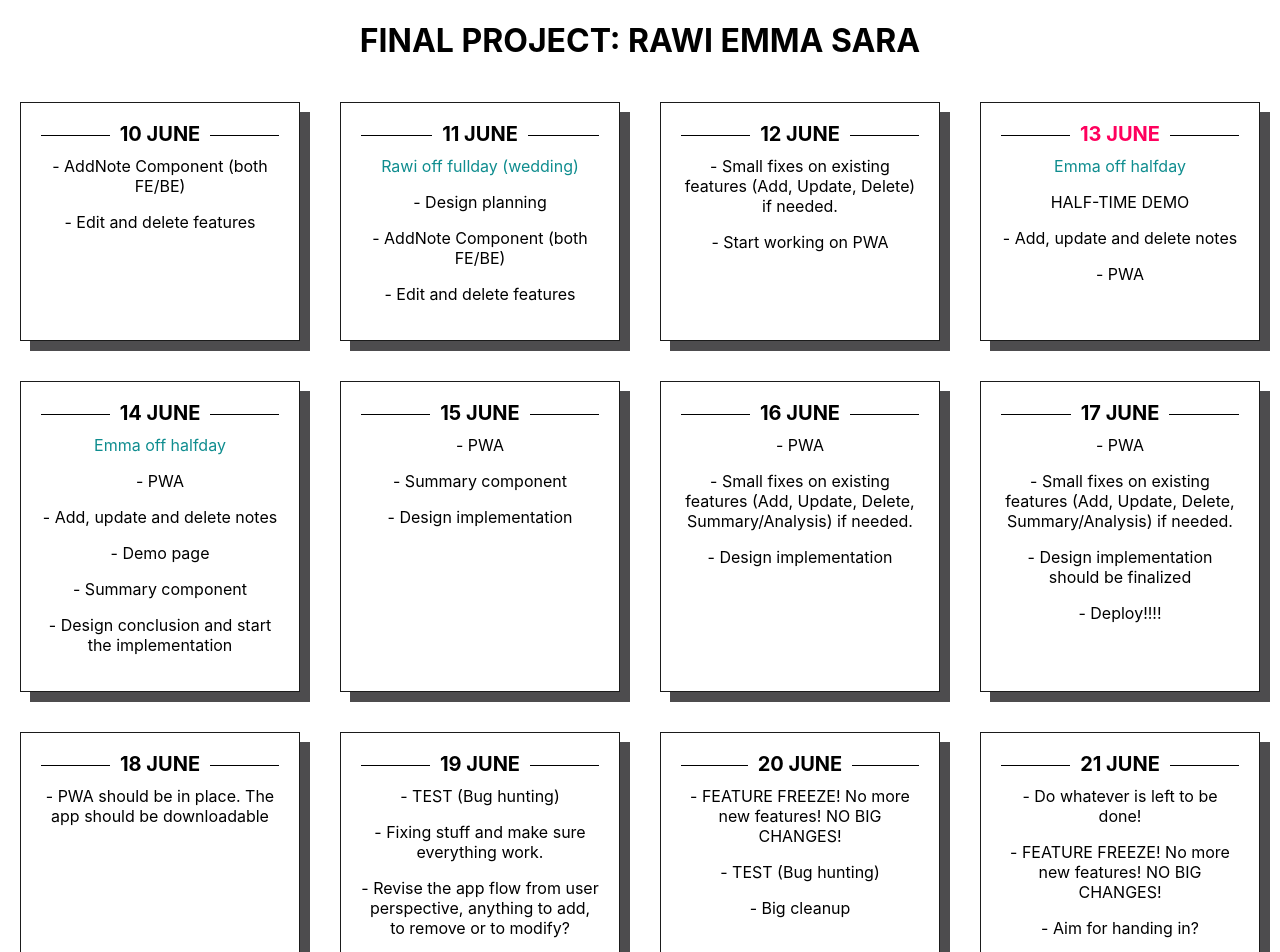
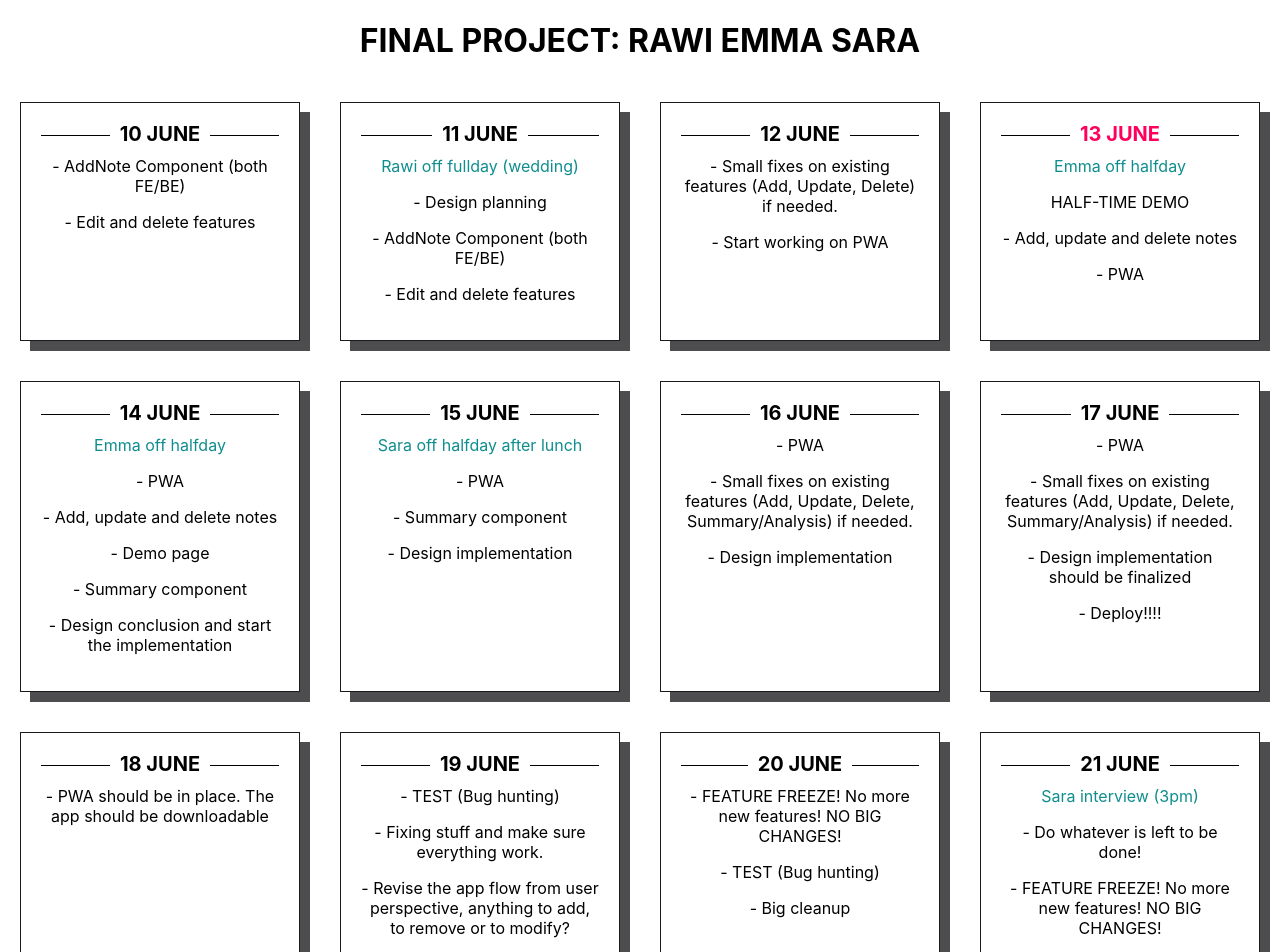
Before and after one commit to rawisou/final-project-tracker, a React (Create React App) app: page / in a window 1280 px wide. Shown: the top 952 px of the page. Built offline with nearby package versions, Linux system fonts and the light colour scheme.

Commit message:
updated schedules

```diff
--- a/src/App.js
+++ b/src/App.js
@@ -46,6 +46,7 @@ function App() {
 
       <article className="card">
         <h3><span>15 June</span></h3>
+        <p className='name'>Sara off halfday after lunch</p>
         <p>- PWA</p>
         <p>- Summary component</p>
         <p>- Design implementation</p>
@@ -87,6 +88,7 @@ function App() {
 
       <article className="card">
         <h3><span>21 June</span></h3>
+        <p className='name'>Sara interview (3pm)</p>
         <p>- Do whatever is left to be done!</p>
         <p>- FEATURE FREEZE! No more new features! NO BIG CHANGES!</p>
         <p>- Aim for handing in?</p>
```
